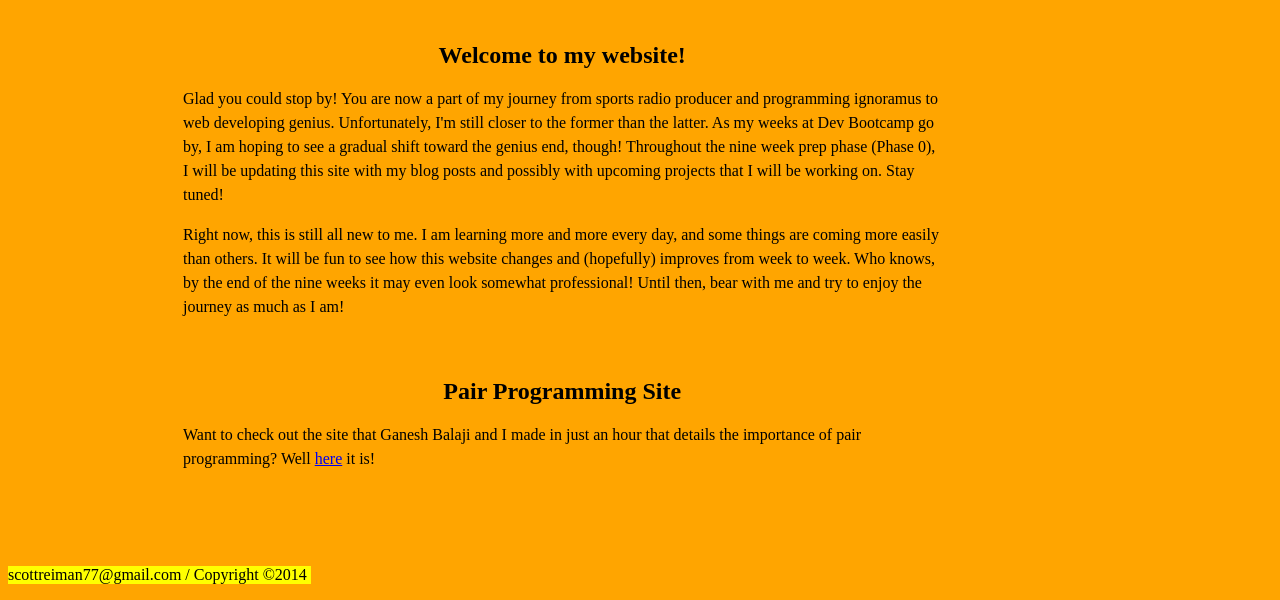
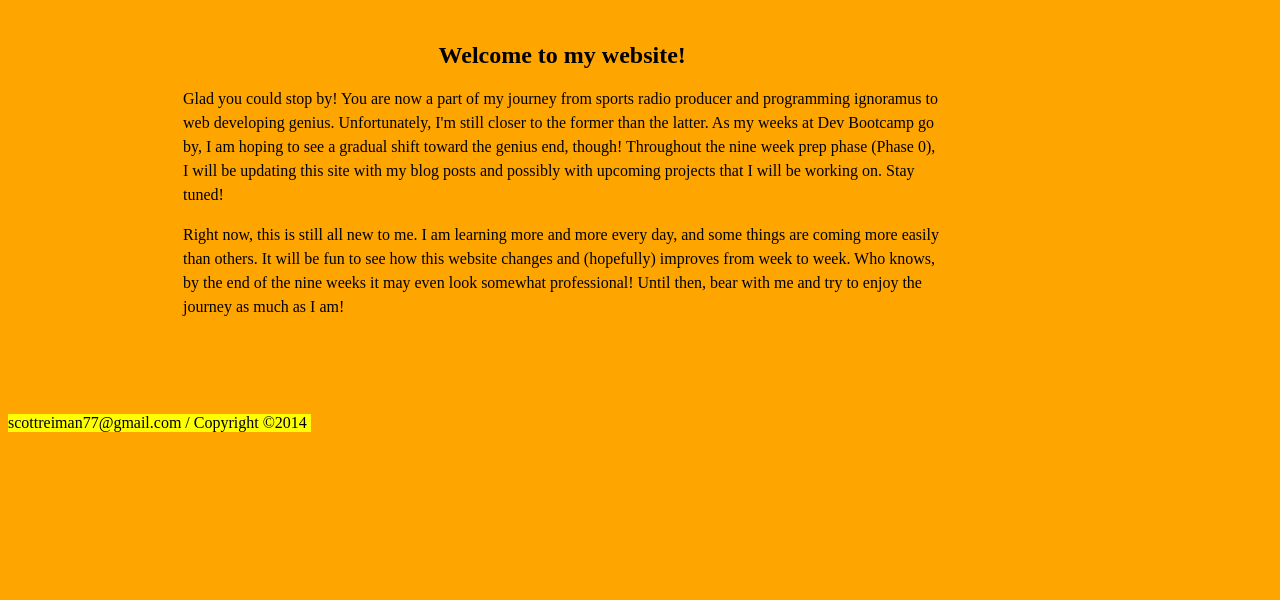
Before and after one commit to ScottReimanDev/scottreimandev.github.io, a plain HTML site: page index.html in a window 1280 px wide. Shown: the part 205-805 px from the top of the page. Drawn offline with Linux system fonts and the light colour scheme.

Commit message:
Updated Home Page Index

```diff
--- a/index.html
+++ b/index.html
@@ -26,11 +26,7 @@
   			<h2>Welcome to my website!</h2>
   			<p>Glad you could stop by! You are now a part of my journey from sports radio producer and programming ignoramus to web developing genius.  Unfortunately, I'm still closer to the former than the latter.  As my weeks at Dev Bootcamp go by, I am hoping to see a gradual shift toward the genius end, though!  Throughout the nine week prep phase (Phase 0), I will be updating this site with my blog posts and possibly with upcoming projects that I will be working on.  Stay tuned!</p>
   			<p>Right now, this is still all new to me.  I am learning more and more every day, and some things are coming more easily than others.  It will be fun to see how this website changes and (hopefully) improves from week to week.  Who knows, by the end of the nine weeks it may even look somewhat professional!  Until then, bear with me and try to enjoy the journey as much as I am!</p>
-  		<br>
-  			<h2>Pair Programming Site</h2>
-  			<p>Want to check out the site that Ganesh Balaji and I made in just an hour that details the importance of pair programming?  Well <a href="http://scottreimandev.github.io/pairsite/gps1-2.html">here</a> it is!</p>
-
-  		</div>
+		</div>
 
   <footer>
   		<p>scottreiman77@gmail.com / Copyright &#169;2014
```
